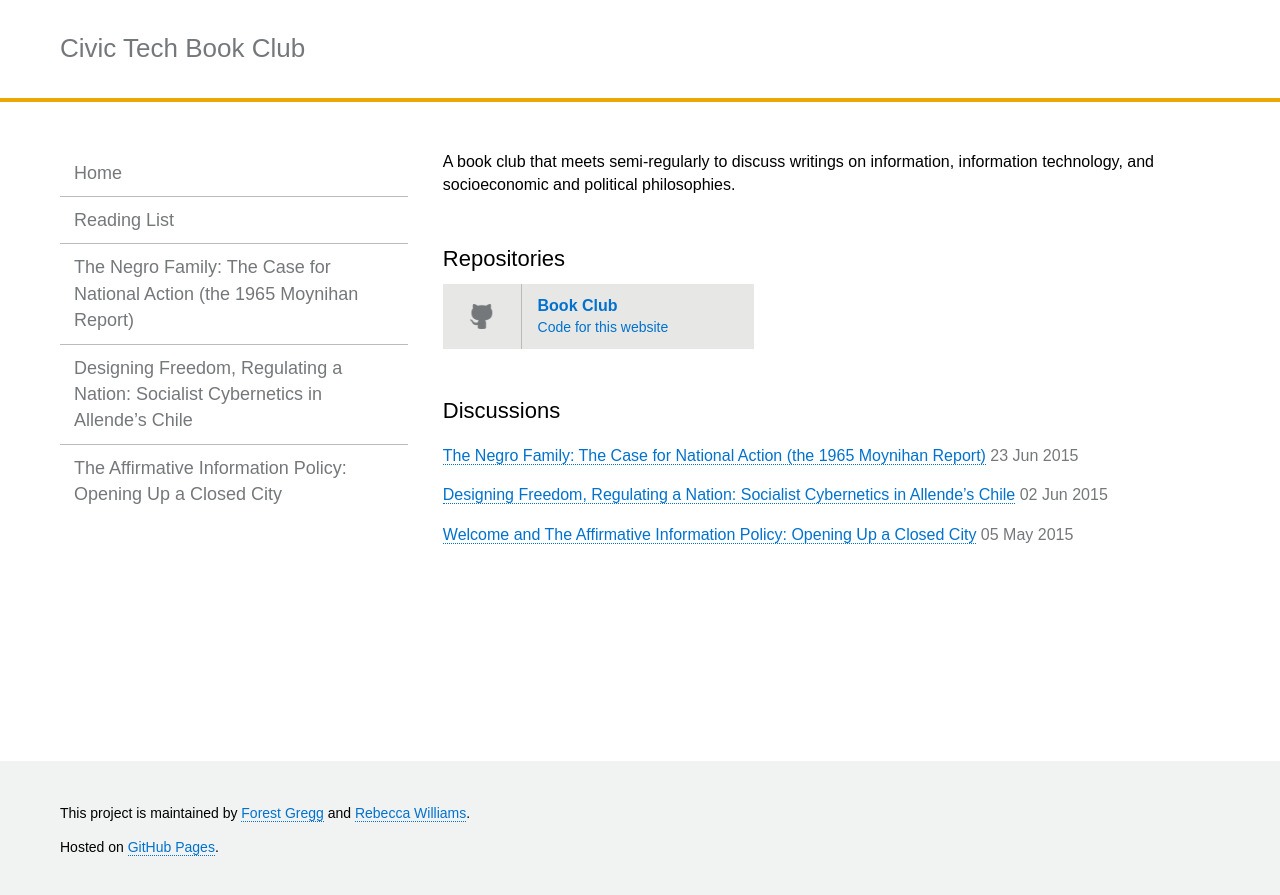
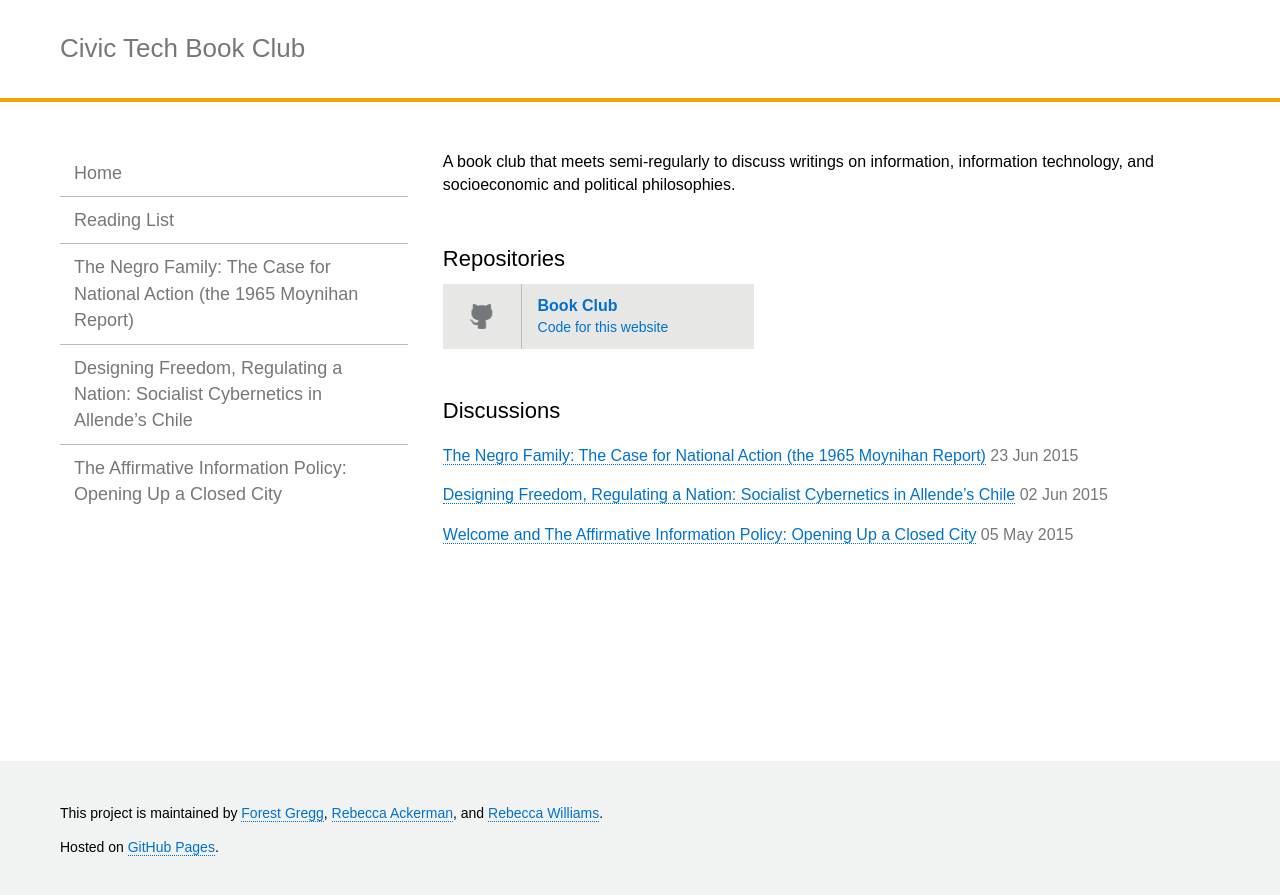
Before and after one commit to rebeccawilliams/bookclub, a Jekyll site: the page built from index.html, in a window 1280 px wide. Shown: the top 895 px of the page. Built offline with Jekyll 4.4.1, drawn with Linux system fonts in a browser that asks for light colours.

Commit message:
Update default.html

```diff
--- a/_layouts/default.html
+++ b/_layouts/default.html
@@ -37,7 +37,7 @@
 
       <footer role="contentinfo">
         <div class="wrap">
-          <p>This project is maintained by <a href="https://github.com/fgregg">Forest Gregg</a> and <a href="https://github.com/rebeccawilliams">Rebecca Williams</a>.</p>
+          <p>This project is maintained by <a href="https://github.com/fgregg">Forest Gregg</a>, <a href="https://github.com/rcackerman">Rebecca Ackerman</a>, and <a href="https://github.com/rebeccawilliams">Rebecca Williams</a>.</p>
 
           <p>Hosted on <a href="https://pages.github.com/">GitHub Pages</a>.</p>
         </div><!--/.wrap -->
```
